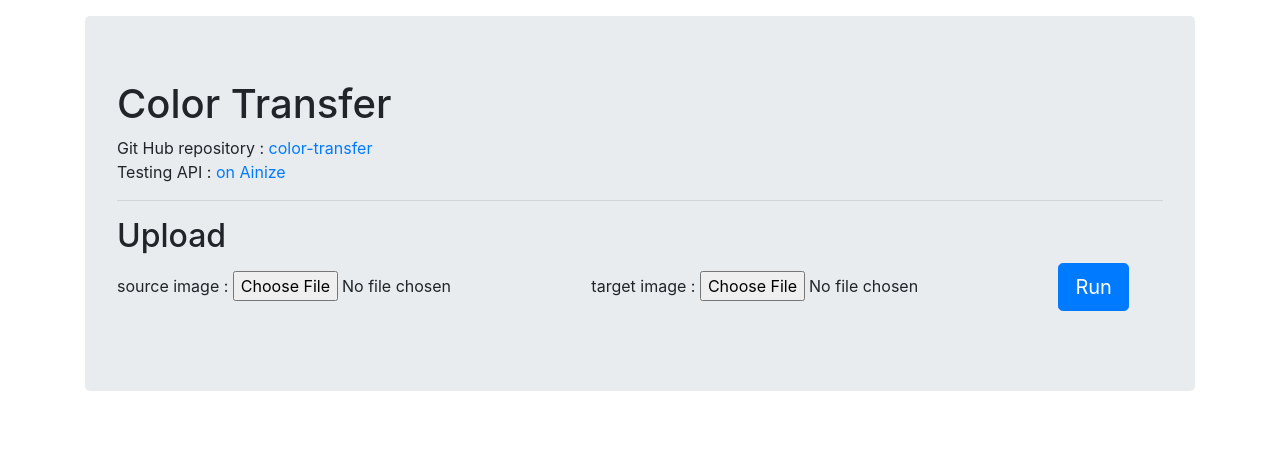
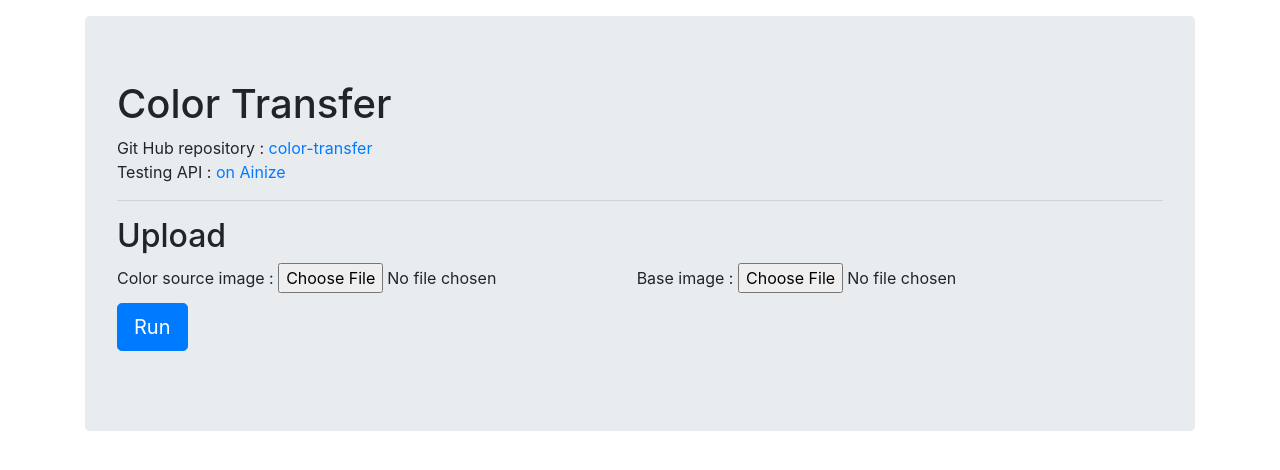
Before and after one commit to woomurf/ainize-color-transfer, a Flask app: page / in a window 1280 px wide. Shown: the top 470 px of the page. Run offline with Flask 2, Linux system fonts and the light colour scheme; some libraries are stand-ins or nearby versions.

Commit message:
change names

```diff
--- a/server.py
+++ b/server.py
@@ -15,8 +15,8 @@ def index():
 def trans_color():
     if request.method == "POST":
         try:
-            source = Image.open(request.files['source'].stream).convert('RGB')
-            target = Image.open(request.files['target'].stream).convert('RGB')
+            source = Image.open(request.files['color_source'].stream).convert('RGB')
+            target = Image.open(request.files['base'].stream).convert('RGB')
         except Exception as e:
             return Response("fail", status=400)
 
--- a/swagger.yaml
+++ b/swagger.yaml
@@ -10,8 +10,8 @@ info:
     ---
 
       How to use:
-      * Select a source image
-      * Select a target image
+      * Select a Color source image
+      * Select a Base image
       * Execute and wait little time
 
   version: 0.1
@@ -26,7 +26,7 @@ paths:
     post:
       requestBody:
         required: true
-        description: "Transfer color from source image to target image"
+        description: "Transfer color from Color source image to Base image"
         content:
           multipart/form-data:
             schema:
--- a/templates/index.html
+++ b/templates/index.html
@@ -24,9 +24,9 @@
 
                 <h2>Upload </h2>
                 <div id = 'inputImage'>
-                    <label for="source">source image : </label>
+                    <label for="source">Color source image : </label>
                     <input type = 'file' id = 'source' style="margin-right: 10px; margin-bottom: 10px;">
-                    <label for="target">target image : </label>
+                    <label for="target">Base image : </label>
                     <input type = 'file' id = 'target' style="margin-right: 10px; margin-bottom: 10px;">
                     <button id = "submit" type='submit' class="btn btn-primary btn-lg" style="margin-left: auto;"> Run </button>
                 </div>
@@ -41,8 +41,8 @@
                         var source = document.getElementById('source').files[0]
                         var target = document.getElementById('target').files[0]
 
-                        formData.append('source', source)
-                        formData.append('target', target)
+                        formData.append('color_source', source)
+                        formData.append('base', target)
 
                         fetch(
                             '/transfer',
```
